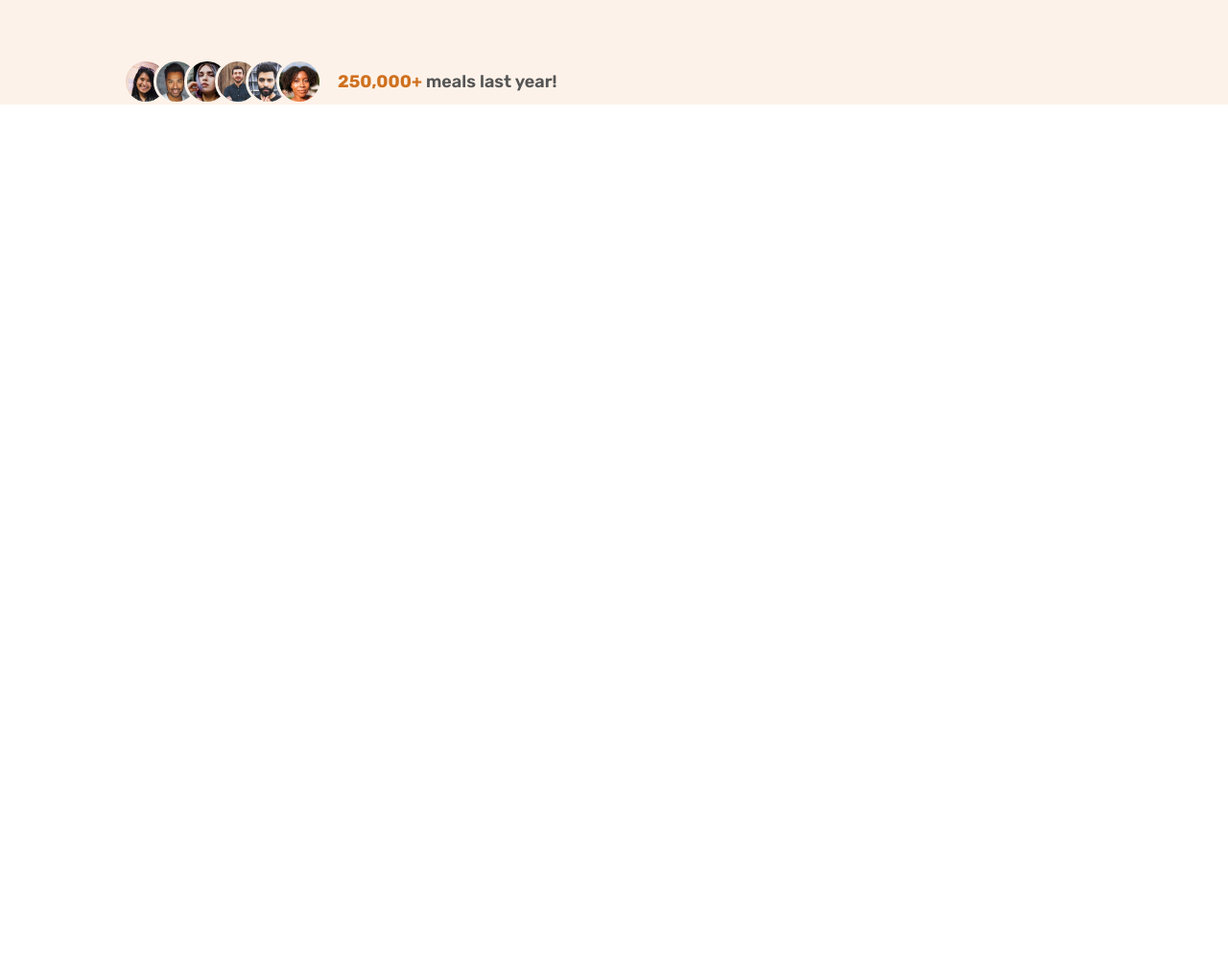
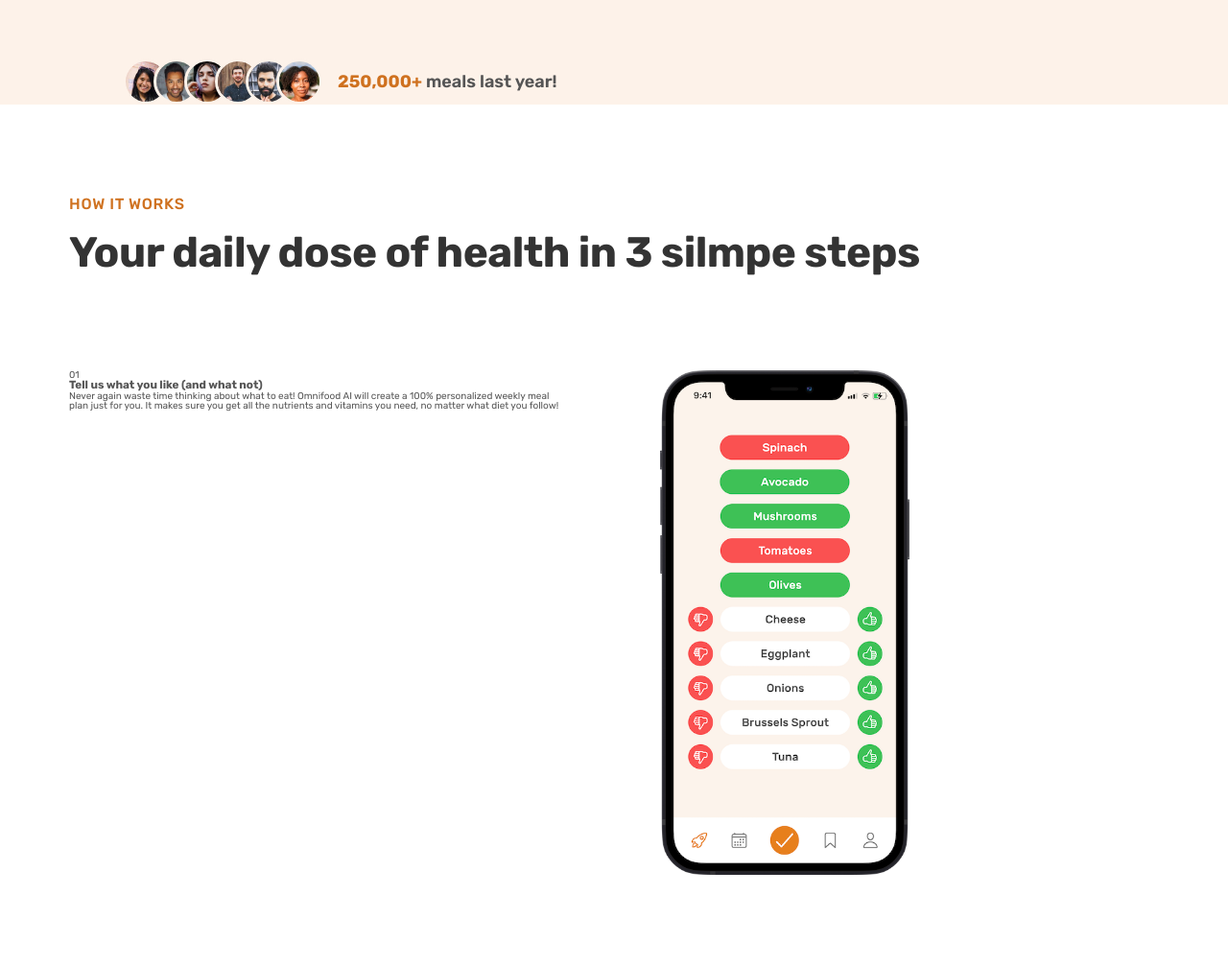
Before and after one commit to MaciejKlakGIT/html-css-starting, a plain HTML site: page 07-section/index.html in a window 1280 px wide. Shown: the part 609-1616 px from the top of the page at 96% size. Before the commit the page ends 800 px from the top, so only its background shows below. Drawn offline with Linux system fonts and the light colour scheme.

Commit message:
112 done

```diff
--- a/07-section/css/style.css
+++ b/07-section/css/style.css
@@ -10,7 +10,12 @@ Default: 400
 -Line heights
 Default: 1
 Small: 1.05
+Medium: 1.2
 Paragraph defaul: 1.6
+
+- Letter spacing
+-0.5px
+ 0.75px
 
 --- 02 COLORS
 
@@ -55,13 +60,55 @@ body {
 /* GENERAL REUSABLE COMPONENTS */
 /*****************************/
 
+.container {
+  /* 1140px */
+  max-width: 120rem;
+  padding: 0 3.2rem;
+  margin: 0 auto;
+}
+
+.grid {
+  display: grid;
+  gap: 9.6rem;
+}
+
+.grid--2-cols {
+  grid-template-columns: repeat(2, 1fr);
+}
+.grid--3-cols {
+  grid-template-columns: repeat(3, 1fr);
+}
+.grid--4-cols {
+  grid-template-columns: repeat(4, 1fr);
+}
+
+.heading-primary,
+.heading-secondary {
+  font-weight: 700;
+  color: #333;
+  letter-spacing: -0.5px;
+}
+
 .heading-primary {
   font-size: 5.2rem;
-  font-weight: 700;
   line-height: 1.05;
-  color: #333;
-  letter-spacing: -0.5px;
   margin-bottom: 3.2rem;
+}
+
+.heading-secondary {
+  font-size: 4.4rem;
+  line-height: 1.2;
+  margin-bottom: 9.6rem;
+}
+
+.subheading {
+  display: block;
+  font-size: 1.6rem;
+  font-weight: 500;
+  color: #cf711f;
+  text-transform: uppercase;
+  margin-bottom: 1.6rem;
+  letter-spacing: 0.75px;
 }
 
 .btn:link,
@@ -109,6 +156,7 @@ body {
 .margin-right-sm {
   margin-right: 1.6rem !important;
 }
+
 /*****************************/
 /* HEADER */
 /*****************************/
@@ -227,3 +275,14 @@ body {
   color: #cf711f;
   font-weight: 700;
 }
+
+/*****************************/
+/* HOW IT WORKS SECTION */
+/*****************************/
+
+.section-how {
+  padding: 9.6rem 0;
+}
+.step-img {
+  width: 50%;
+}
--- a/07-section/index.html
+++ b/07-section/index.html
@@ -67,6 +67,71 @@
           </div>
         </div>
       </section>
+
+      <section class="section-how">
+        <div class="container">
+          <span class="subheading">How it works</span>
+          <h2 class="heading-secondary">
+            Your daily dose of health in 3 silmpe steps
+          </h2>
+        </div>
+        <div class="container grid grid--2-cols">
+          <!-- STEP 01 -->
+          <div class="step-text-box">
+            <p class="step-number">01</p>
+            <h3 class="heading-tertiary">
+              Tell us what you like (and what not)
+            </h3>
+            <p class="step-descrition">
+              Never again waste time thinking about what to eat! Omnifood AI
+              will create a 100% personalized weekly meal plan just for you. It
+              makes sure you get all the nutrients and vitamins you need, no
+              matter what diet you follow!
+            </p>
+          </div>
+          <div class="step-img-box">
+            <img
+              src="img/app/app-screen-1.png"
+              class="step-img"
+              alt="iPhone app preferences selection screen"
+            />
+          </div>
+          <!-- STEP 02 -->
+          <div class="step-img-box">
+            <img
+              src="img/app/app-screen-2.png"
+              class="step-img"
+              alt="meal approving plan"
+            />
+          </div>
+          <div class="step-text-box">
+            <p class="step-number">02</p>
+            <h3 class="heading-tertiary">Approve your weekly meal plan</h3>
+            <p class="step-descrition">
+              Once per week, approve the meal plan generated for you by Omnifood
+              AI. You can change ingredients, swap entire meals, or even add
+              your own recipes.
+            </p>
+          </div>
+          <!-- STEP 03 -->
+          <div class="step-text-box">
+            <p class="step-number">03</p>
+            <h3 class="heading-tertiary">Receive meals at convenient time</h3>
+            <p class="step-descrition">
+              Best chefs in town will cook your selected meal every day, and we
+              will deliver it to your door whenever works best for you. You can
+              change delivery schedule and address daily!
+            </p>
+          </div>
+          <div class="step-img-box">
+            <img
+              src="img/app/app-screen-3.png"
+              class="step-img"
+              alt="iphone app delivery screen"
+            />
+          </div>
+        </div>
+      </section>
     </main>
   </body>
 </html>
```
